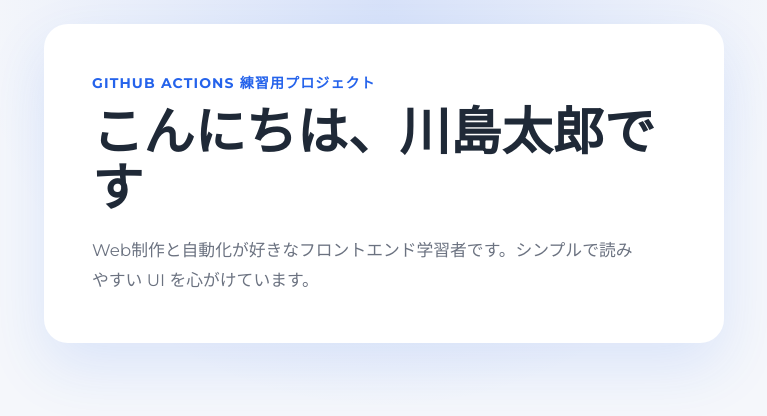
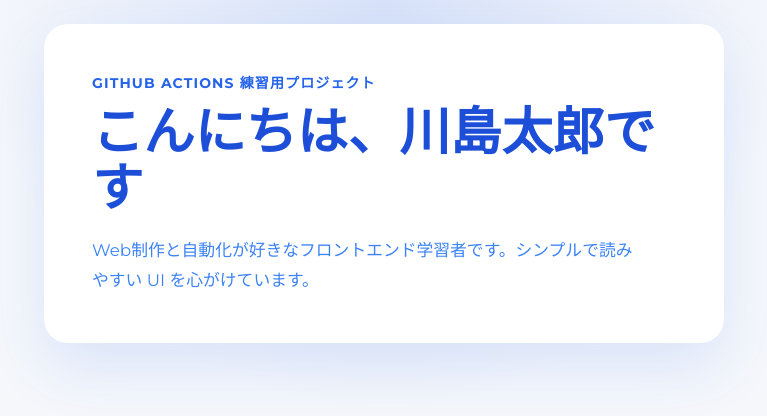
Before and after one commit to kna77/github-actions-test, a website: page index.html in a window 1280 px wide. Shown: the whole page, without its empty margins (256-1023 px from the left). Drawn offline with Linux system fonts and the light colour scheme.

Commit message:
Change profile text to blue

```diff
--- a/style.css
+++ b/style.css
@@ -2,8 +2,8 @@
   color-scheme: light;
   --bg: #f5f7fb;
   --card: #ffffff;
-  --text: #1f2937;
-  --muted: #6b7280;
+  --text: #1d4ed8;
+  --muted: #3b82f6;
   --accent: #2563eb;
   --shadow: 0 24px 60px rgba(37, 99, 235, 0.12);
 }
@@ -50,6 +50,7 @@ h1 {
   margin: 0;
   font-size: clamp(2rem, 4vw, 3.5rem);
   line-height: 1.1;
+  color: var(--text);
 }
 
 .lead {
```
